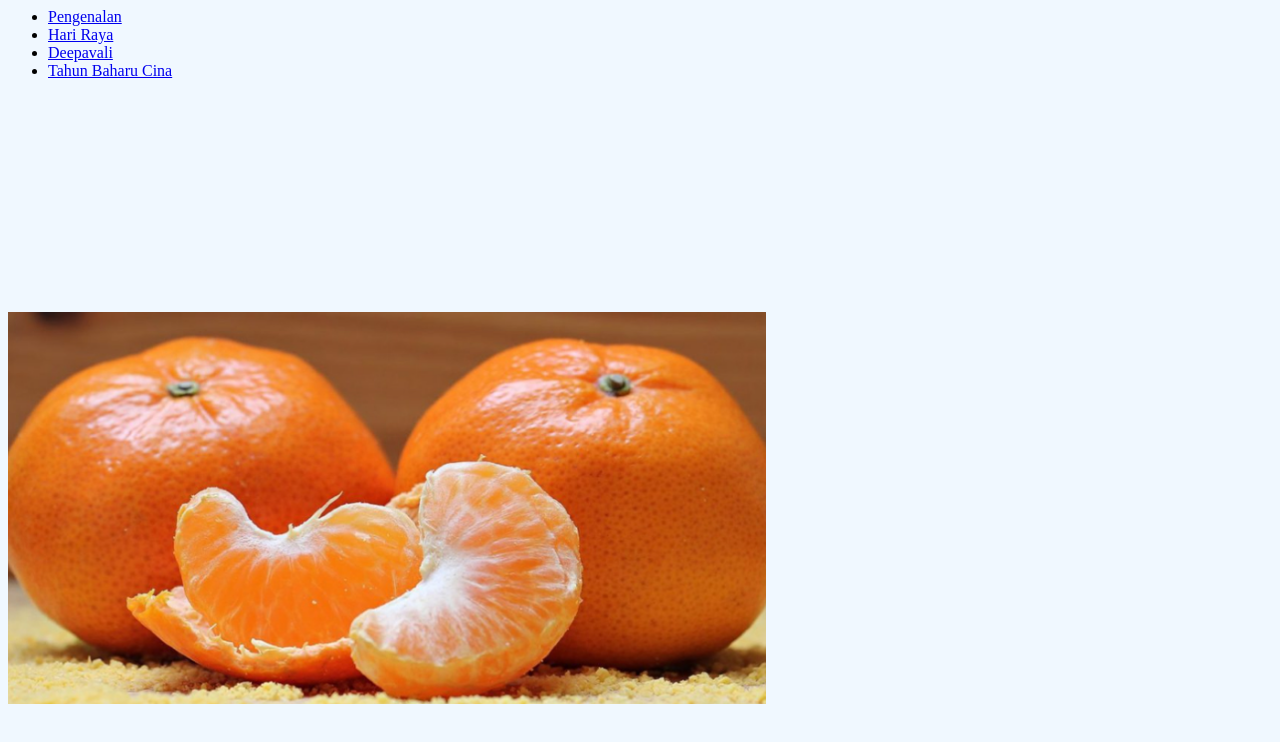
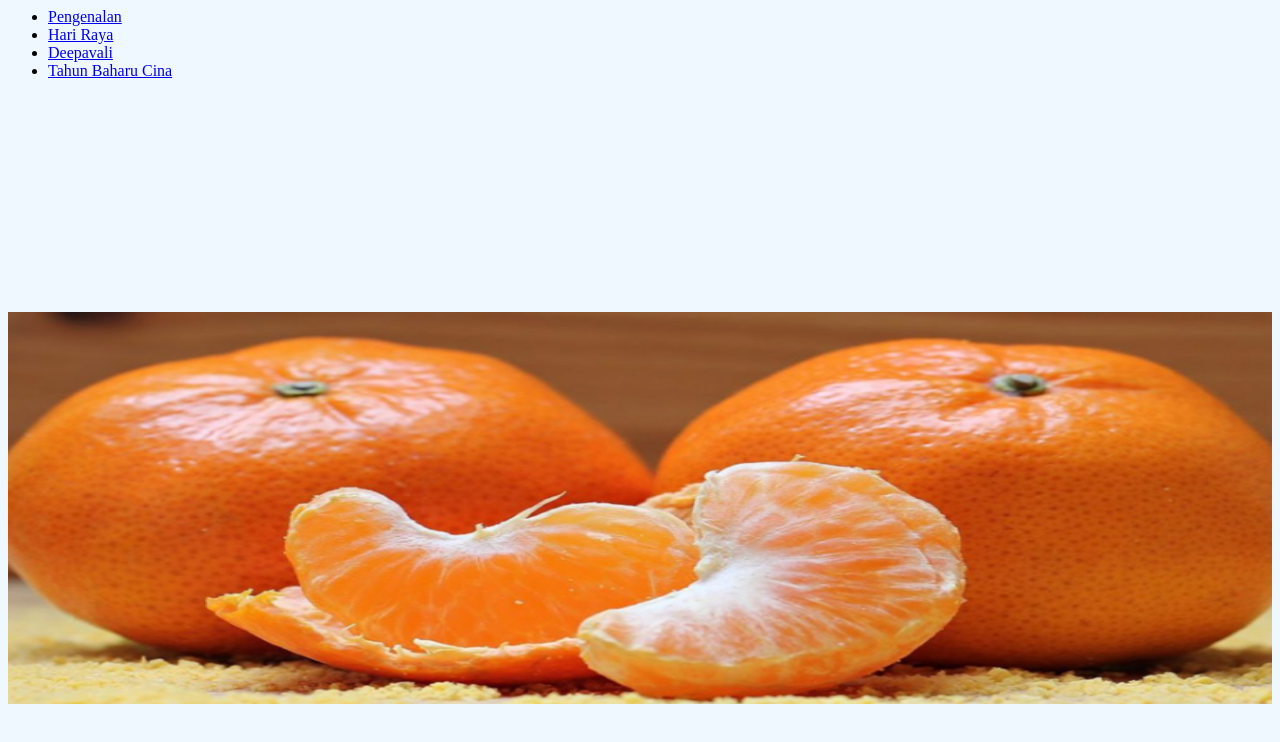
Before and after one commit to YZXGamma/Perayaan-Utama-Di-Malaysia, a plain HTML site: page Menu2.html in a window 1280 px wide. Drawn offline with Linux system fonts and the light colour scheme.

Commit message:
Update Menu2.html

```diff
--- a/Menu2.html
+++ b/Menu2.html
@@ -27,6 +27,6 @@
 <br>
 <br>
 <br>
-<img src="Limau Mandarinn.PNG" style="height:50%; width:60%;">
+<img src="Limau Mandarinn.PNG" style="height:50%; width:100%;">
 </body>
 </html>
```
